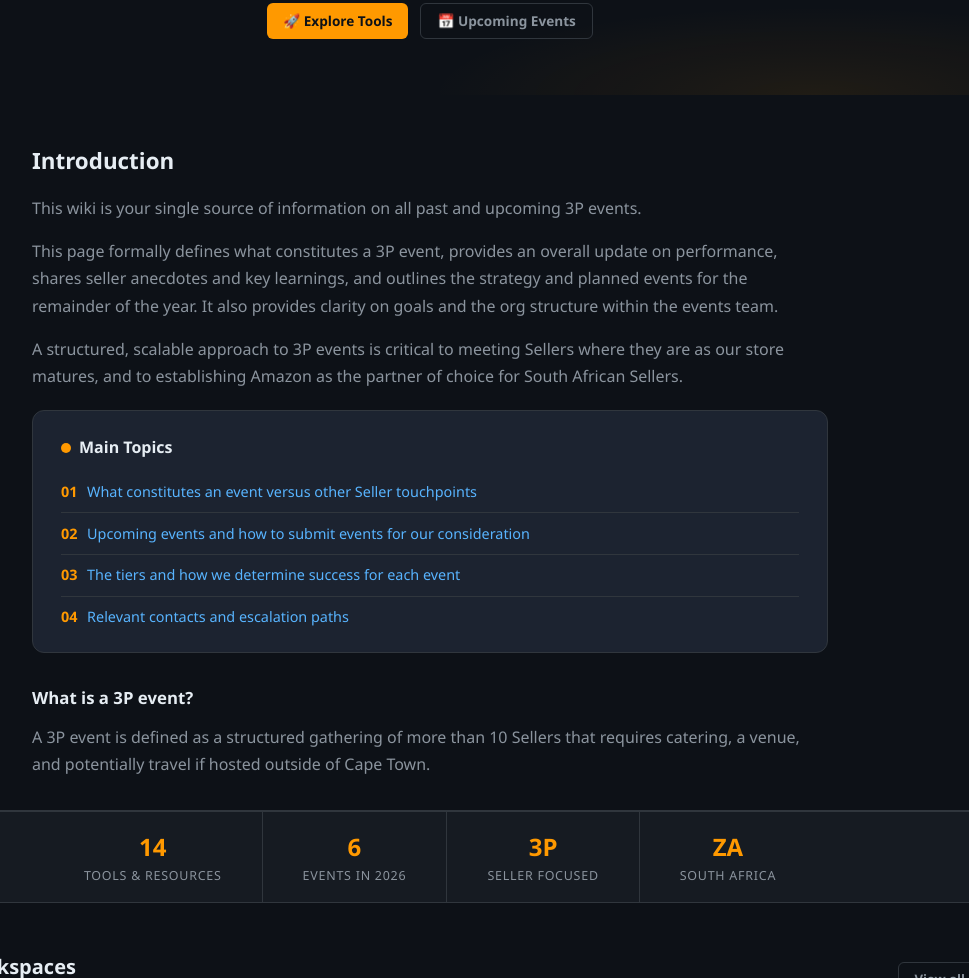
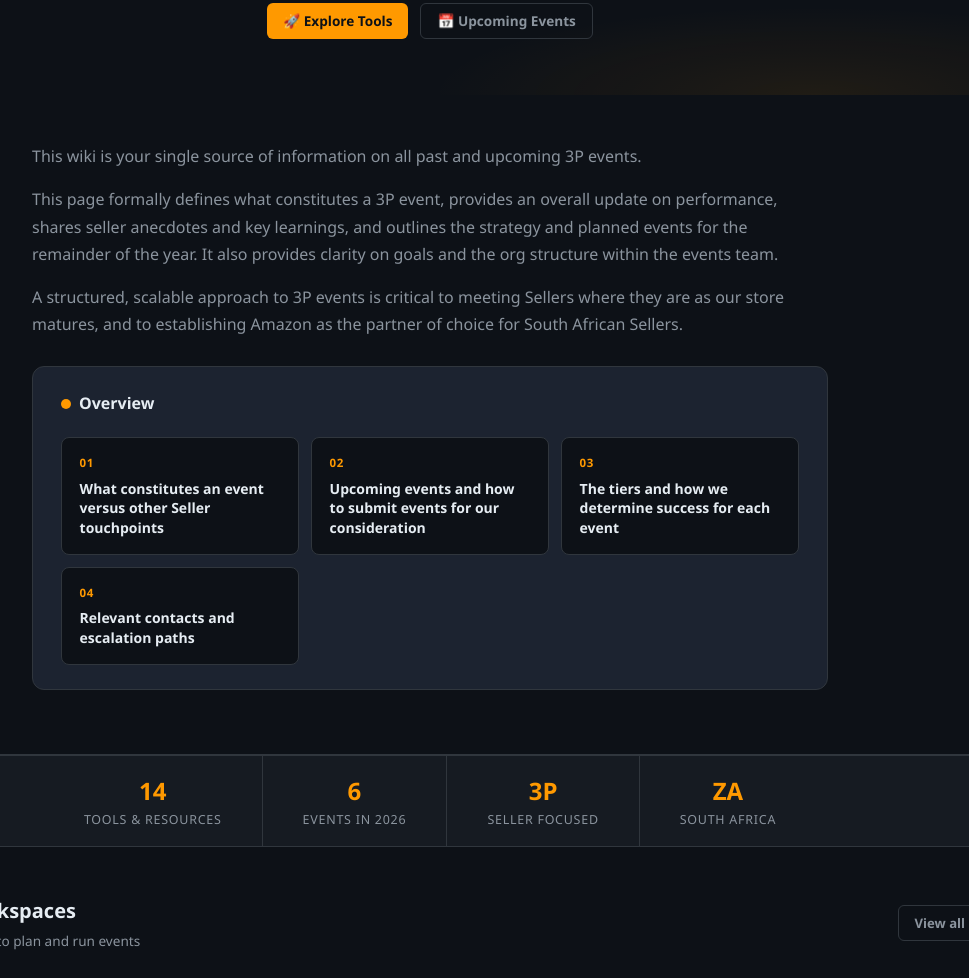
Before and after one commit to za-events-team/za-3p-events-playbook, a plain HTML site: page index.html in a window 1280 px wide. Shown: the part 334-1312 px from the top of the page, without its empty margins (210-1179 px from the left). Drawn offline with Linux system fonts and the light colour scheme.

Commit message:
Add files via upload

```diff
--- a/index.html
+++ b/index.html
@@ -515,52 +515,46 @@
     </div>
   </header>
 
-  <!-- ── Introduction ─────────────────────────────────────────── -->
+  <!-- ── Intro content ─────────────────────────────────────────── -->
   <section style="max-width:860px; margin:0 auto; padding:3rem 2rem 2rem;" id="introduction" aria-labelledby="intro-heading">
-    <h2 id="intro-heading" style="font-size:1.4rem; font-weight:800; margin-bottom:1rem; color:#e6edf3;">Introduction</h2>
 
     <p style="color:#8b949e; margin-bottom:1rem; line-height:1.7;">This wiki is your single source of information on all past and upcoming 3P events.</p>
 
     <p style="color:#8b949e; margin-bottom:1rem; line-height:1.7;">This page formally defines what constitutes a 3P event, provides an overall update on performance, shares seller anecdotes and key learnings, and outlines the strategy and planned events for the remainder of the year. It also provides clarity on goals and the org structure within the events team.</p>
 
-    <p style="color:#8b949e; margin-bottom:1.25rem; line-height:1.7;">A structured, scalable approach to 3P events is critical to meeting Sellers where they are as our store matures, and to establishing Amazon as the partner of choice for South African Sellers.</p>
+    <p style="color:#8b949e; margin-bottom:1.75rem; line-height:1.7;">A structured, scalable approach to 3P events is critical to meeting Sellers where they are as our store matures, and to establishing Amazon as the partner of choice for South African Sellers.</p>
 
-    <!-- Main Topics bubble card -->
+    <!-- Overview tiles -->
     <div style="background:#1c2330; border:1px solid #30363d; border-radius:12px; padding:1.5rem 1.75rem; margin-bottom:2rem;">
       <div style="display:flex; align-items:center; gap:0.5rem; margin-bottom:1.25rem;">
         <span style="width:10px; height:10px; border-radius:50%; background:#ff9900; display:inline-block; flex-shrink:0;"></span>
-        <span style="font-size:1rem; font-weight:700; color:#e6edf3;">Main Topics</span>
+        <span style="font-size:1rem; font-weight:700; color:#e6edf3;">Overview</span>
       </div>
-      <ul style="list-style:none; padding:0; margin:0; display:flex; flex-direction:column; gap:0.6rem;">
-        <li>
-          <a href="what-is-event.html" style="display:flex; align-items:flex-start; gap:0.6rem; color:#58b4ff; font-size:0.9rem; text-decoration:none; line-height:1.5;">
-            <span style="color:#ff9900; font-weight:700; flex-shrink:0;">01</span>
-            What constitutes an event versus other Seller touchpoints
-          </a>
-        </li>
-        <li style="border-top:1px solid #30363d; padding-top:0.6rem;">
-          <a href="#upcoming-events" style="display:flex; align-items:flex-start; gap:0.6rem; color:#58b4ff; font-size:0.9rem; text-decoration:none; line-height:1.5;">
-            <span style="color:#ff9900; font-weight:700; flex-shrink:0;">02</span>
-            Upcoming events and how to submit events for our consideration
-          </a>
-        </li>
-        <li style="border-top:1px solid #30363d; padding-top:0.6rem;">
-          <a href="#tools" style="display:flex; align-items:flex-start; gap:0.6rem; color:#58b4ff; font-size:0.9rem; text-decoration:none; line-height:1.5;">
-            <span style="color:#ff9900; font-weight:700; flex-shrink:0;">03</span>
-            The tiers and how we determine success for each event
-          </a>
-        </li>
-        <li style="border-top:1px solid #30363d; padding-top:0.6rem;">
-          <a href="#contacts" style="display:flex; align-items:flex-start; gap:0.6rem; color:#58b4ff; font-size:0.9rem; text-decoration:none; line-height:1.5;">
-            <span style="color:#ff9900; font-weight:700; flex-shrink:0;">04</span>
-            Relevant contacts and escalation paths
-          </a>
-        </li>
-      </ul>
+      <div style="display:grid; grid-template-columns: repeat(auto-fill, minmax(180px, 1fr)); gap:0.75rem;">
+
+        <a href="what-is-event.html" style="display:flex; flex-direction:column; gap:0.4rem; background:#0d1117; border:1px solid #30363d; border-radius:8px; padding:1rem 1.1rem; text-decoration:none; transition:border-color 0.2s, transform 0.2s;" onmouseover="this.style.borderColor='#ff9900';this.style.transform='translateY(-2px)'" onmouseout="this.style.borderColor='#30363d';this.style.transform='none'">
+          <span style="color:#ff9900; font-size:0.72rem; font-weight:800; letter-spacing:0.06em; text-transform:uppercase;">01</span>
+          <span style="color:#e6edf3; font-size:0.875rem; font-weight:600; line-height:1.4;">What constitutes an event versus other Seller touchpoints</span>
+        </a>
+
+        <a href="#events" style="display:flex; flex-direction:column; gap:0.4rem; background:#0d1117; border:1px solid #30363d; border-radius:8px; padding:1rem 1.1rem; text-decoration:none; transition:border-color 0.2s, transform 0.2s;" onmouseover="this.style.borderColor='#ff9900';this.style.transform='translateY(-2px)'" onmouseout="this.style.borderColor='#30363d';this.style.transform='none'">
+          <span style="color:#ff9900; font-size:0.72rem; font-weight:800; letter-spacing:0.06em; text-transform:uppercase;">02</span>
+          <span style="color:#e6edf3; font-size:0.875rem; font-weight:600; line-height:1.4;">Upcoming events and how to submit events for our consideration</span>
+        </a>
+
+        <a href="#tools" style="display:flex; flex-direction:column; gap:0.4rem; background:#0d1117; border:1px solid #30363d; border-radius:8px; padding:1rem 1.1rem; text-decoration:none; transition:border-color 0.2s, transform 0.2s;" onmouseover="this.style.borderColor='#ff9900';this.style.transform='translateY(-2px)'" onmouseout="this.style.borderColor='#30363d';this.style.transform='none'">
+          <span style="color:#ff9900; font-size:0.72rem; font-weight:800; letter-spacing:0.06em; text-transform:uppercase;">03</span>
+          <span style="color:#e6edf3; font-size:0.875rem; font-weight:600; line-height:1.4;">The tiers and how we determine success for each event</span>
+        </a>
+
+        <a href="#contacts" style="display:flex; flex-direction:column; gap:0.4rem; background:#0d1117; border:1px solid #30363d; border-radius:8px; padding:1rem 1.1rem; text-decoration:none; transition:border-color 0.2s, transform 0.2s;" onmouseover="this.style.borderColor='#ff9900';this.style.transform='translateY(-2px)'" onmouseout="this.style.borderColor='#30363d';this.style.transform='none'">
+          <span style="color:#ff9900; font-size:0.72rem; font-weight:800; letter-spacing:0.06em; text-transform:uppercase;">04</span>
+          <span style="color:#e6edf3; font-size:0.875rem; font-weight:600; line-height:1.4;">Relevant contacts and escalation paths</span>
+        </a>
+
+      </div>
     </div>
 
-    <h3 id="what-is-event" style="font-size:1.05rem; font-weight:700; margin-bottom:0.75rem; color:#e6edf3;">What is a 3P event?</h3>
-    <p style="color:#8b949e; line-height:1.7;">A 3P event is defined as a structured gathering of more than 10 Sellers that requires catering, a venue, and potentially travel if hosted outside of Cape Town.</p>
   </section>
 
   <hr style="border:none; border-top:1px solid #30363d; max-width:1200px; margin:0 auto;" />
```
